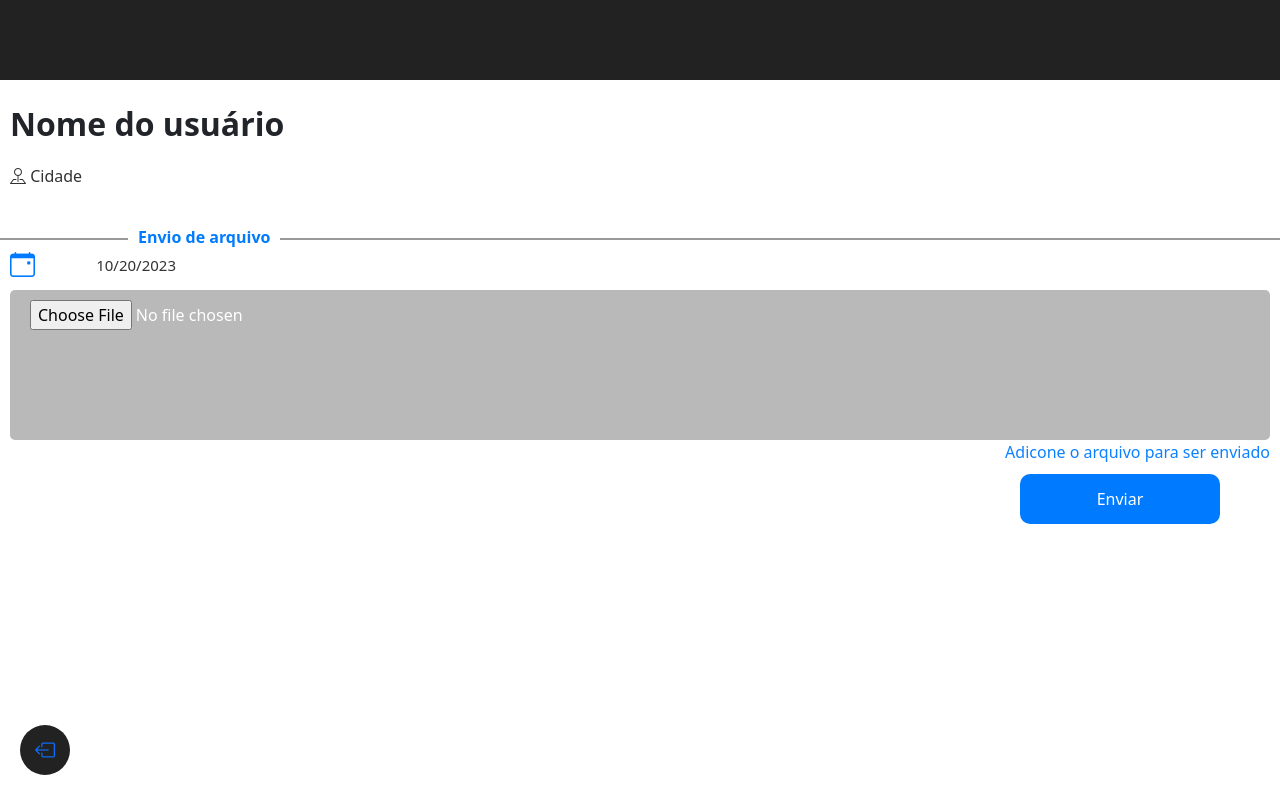
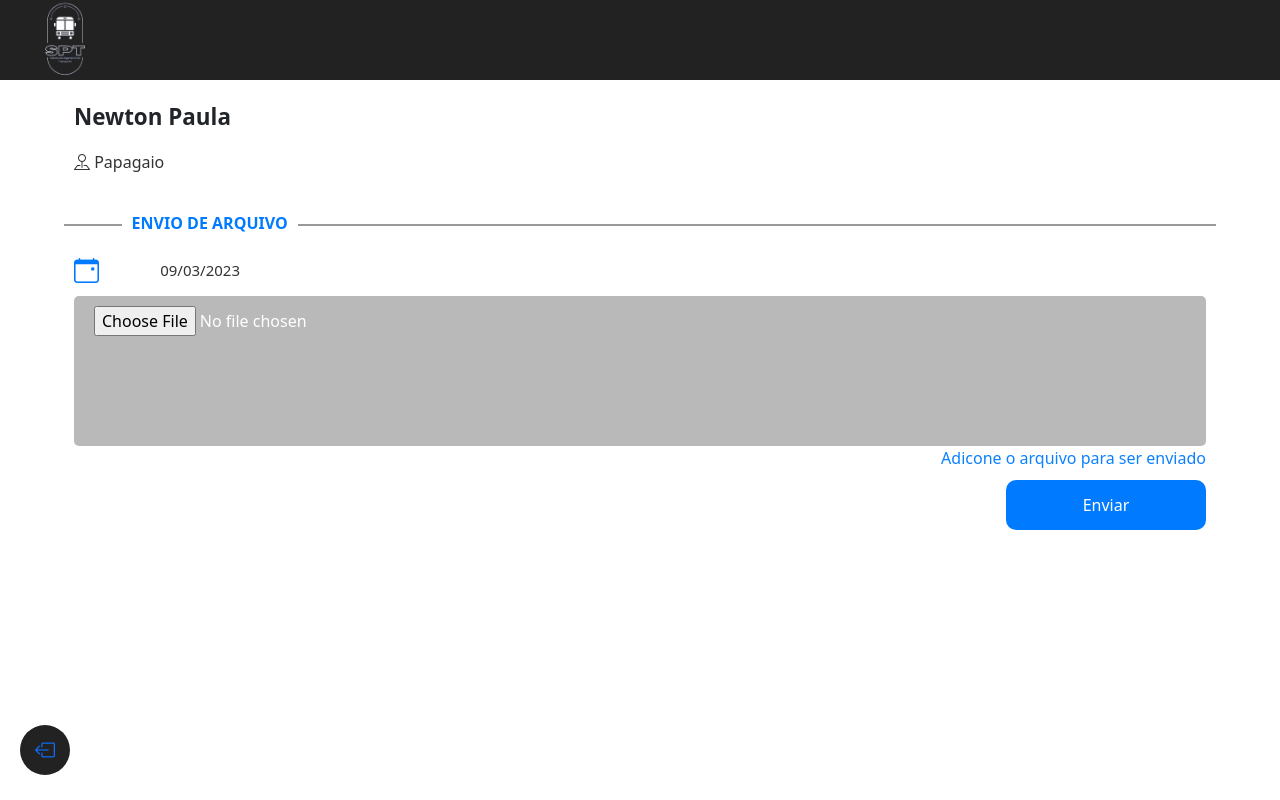
Before and after one commit to MayconD27/SPT, a PHP site: page /admin_tela/cadastraArq.php in a window 1280 px wide. Run offline with PHP 8.4, Linux system fonts and the light colour scheme; a user stored in the database is signed in.

Commit message:
adcionado função de data e corrigo eerros da tela de envio de arquivos

```diff
--- a/admin_tela/cadastraArq.php
+++ b/admin_tela/cadastraArq.php
@@ -29,29 +29,34 @@ session_start();
             $id = $_GET['idUser'];
         }
 
+        $data = date('Y-m-d');
     ?>
 
 <main>
     <nav class="barraNav">
+       <img src="../img/spt_logo.png" alt="img" class="logo">
 
-        <a href="logout.php" class="btn_sair"> <i class="bi bi-box-arrow-left"></i></a>
+        <a href="../logout.php" class="btn_sair"> <i class="bi bi-box-arrow-left"></i></a>
 
     </nav>
+    <section>
         <div class="info">
-        <p>Nome do usuário</p>
+            <p>Newton Paula</p>
             <span class="city">
-        <i class="bi bi-pin-map"></i> Cidade
+                <i class="bi bi-pin-map"></i> Papagaio
             </span>
         </div>
+
         <form action="" class="form_arq">
             <p>Envio de arquivo</p>
+
             <div class="d">
 
-            <i class="bi bi-calendar-event"></i><input type="date" disabled value='2023-10-20'class="data">
+                <i class="bi bi-calendar-event"></i><input type="date" disabled value='<?php echo $data;?>'class="data" name="data">
             </div>
 
 
-        <input type="file" class="arq" value="Selecione um arquivo">
+            <input type="file" class="arq" value="Selecione um arquivo" name="arq">
             <label for="file-input" class="custom-file-upload">
             Adicone o arquivo para ser enviado
             </label>
@@ -60,6 +65,7 @@ session_start();
             </div>
 
         </form>
+    </section>
 
 </main>
 </body>
--- a/css/enviar.css
+++ b/css/enviar.css
@@ -8,17 +8,18 @@
     margin:50px auto;
     border-top: 2px solid #999;
     position: relative;
-    padding: 0 10px;
+    padding: 20px 10px;
 }
 .form_arq p{
     position: absolute;
     background-color: #fff;
     top: -15px;
     color: #007bff;
-    left: 10%;
+    left: 5%;
     font-size: 16px;
     padding: 0 10px;
     font-weight: 700;
+    text-transform: uppercase;
 }
 .info{
     width: 100%;
@@ -27,7 +28,7 @@
 }
 .info p{
     width: 100%;
-    font-size: 2em;
+    font-size: 1.4em;
     font-weight: 600;
 
 }
@@ -81,10 +82,14 @@ label{
     border: none;
     border-radius: 10px;
     color: #fff;
-    margin: 10px 50px;
+    margin: 10px 0px;
 }
 .env_a{
     display: flex;
     justify-content: end;
     width: 100%;
 }
+section{
+    width: 90%;
+    margin: 0 auto;
+}
--- a/css/listuser.css
+++ b/css/listuser.css
@@ -33,7 +33,7 @@ footer{
 .buscar button{
     width: 20%;
     border: none;
-    background-color: blue;
+    background-color: #007bff;;
     color:#fff;
     font-weight: 600;
     border-radius: 0px 5px  5px 0px;
@@ -69,7 +69,7 @@ footer{
     font-size: 15px;
 }
 .infoUser a{
-    background-color: blue;
+    background-color: #007bff;;
     color:#fff;
     font-weight: 600;
     border-radius: 50%;
```
Lines whose indentation alone changed are shown as unchanged.
